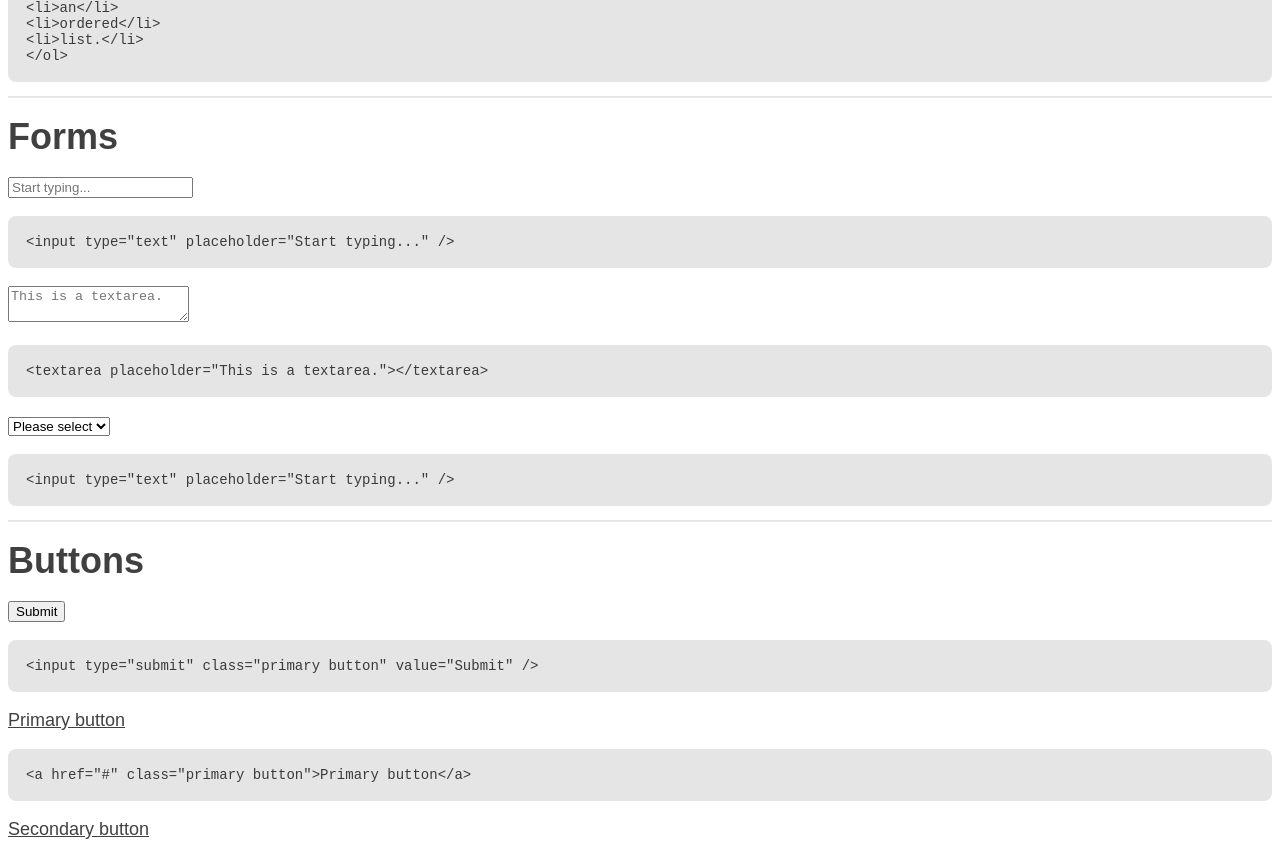
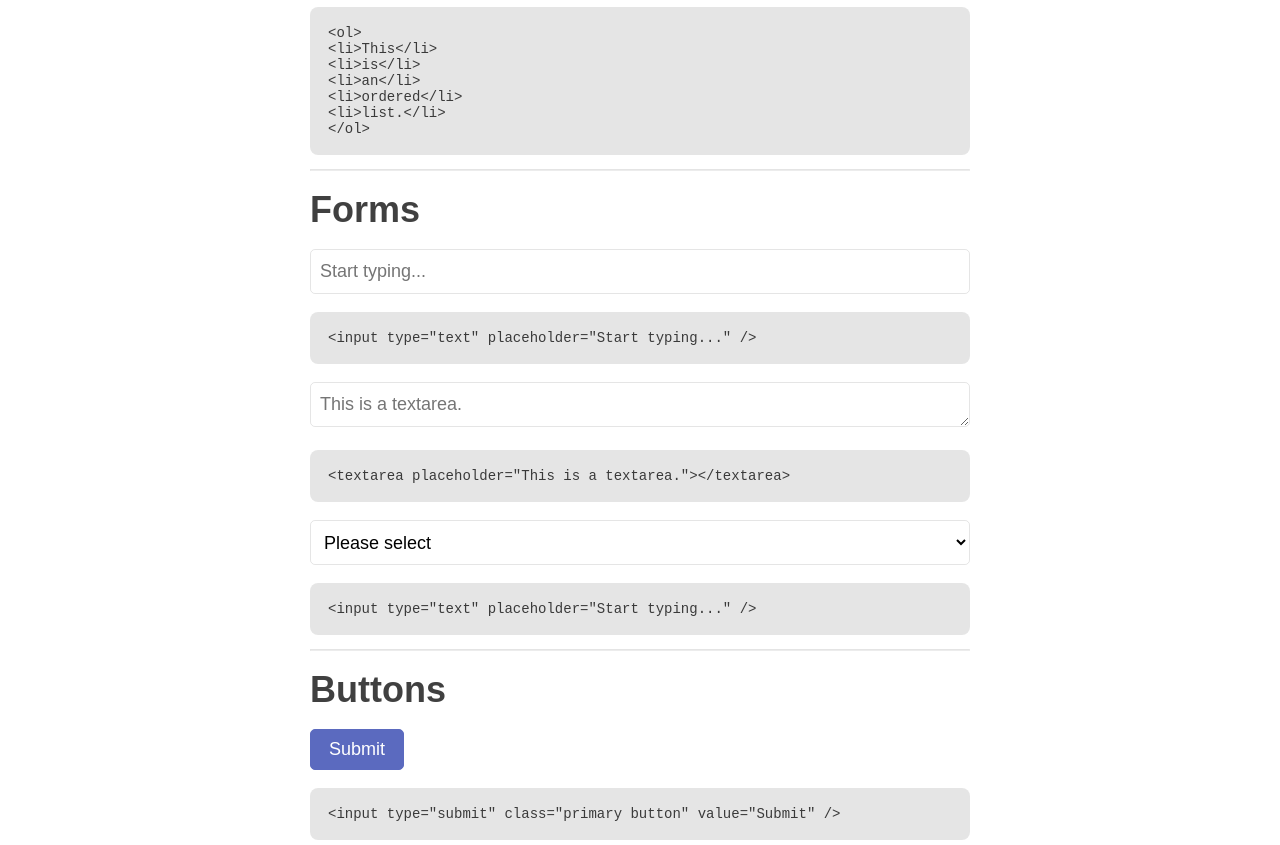
Before and after one commit to webdevan/bootstrap-lite, a website: page src/index.html in a window 1280 px wide. Shown: the part 2051-2896 px from the top of the page. Drawn offline with nearby package versions, Linux system fonts and the light colour scheme; files that its build step writes are made by us from their sources.

Commit message:
add stylesheet structure and base styles

```diff
--- /dev/null
+++ b/src/styles/_alerts.scss
@@ -0,0 +1,3 @@
+.alert {
+  background: red;
+}
--- /dev/null
+++ b/src/styles/_base.scss
@@ -0,0 +1,9 @@
+html,
+body {
+  margin: 0;
+  padding: 0;
+}
+
+* {
+  box-sizing: border-box;
+}
--- /dev/null
+++ b/src/styles/_buttons.scss
@@ -0,0 +1,15 @@
+.button {
+  padding: 0.5rem 1rem;
+  border-radius: 5px;
+  border: 1px solid $primary-color;
+  cursor: pointer;
+  text-decoration: none;
+  &.primary {
+    background: $primary-color;
+    color: white;
+  }
+  &.secondary {
+    background: transparent;
+    color: $primary-color;
+  }
+}
--- /dev/null
+++ b/src/styles/_forms.scss
@@ -0,0 +1,33 @@
+input[type="text"],
+input[type="password"],
+textarea,
+select {
+  line-height: 1.4;
+  font-family: $primary-font;
+  font-size: 18px;
+  padding: 0.5rem;
+  height: 2.5rem;
+  border: 1px solid $muted-color;
+  border-radius: 5px;
+  width: 100%;
+  background: transparent;
+}
+
+input[type="submit"] {
+  font-size: inherit;
+}
+
+input:focus,
+textarea:focus,
+select:focus {
+  outline: none;
+  background: rgba($muted-color, 0.05);
+}
+
+textarea {
+  resize: vertical;
+  width: 100%;
+  max-width: 100%;
+  height: 2.5rem;
+  min-height: 2.5rem;
+}
--- /dev/null
+++ b/src/styles/_layout.scss
@@ -0,0 +1,6 @@
+.main-layout {
+  width: 700px;
+  max-width: 100%;
+  padding: 20px;
+  margin: auto;
+}
--- /dev/null
+++ b/src/styles/_typography.scss
@@ -0,0 +1,45 @@
+html {
+  font-size: 18px;
+  color: $text-color;
+  font-family: $primary-font;
+}
+
+a {
+  color: $text-color;
+  text-decoration: underline;
+}
+
+h1,h2,h3,h4,h5,h6 {
+  margin: 1rem 0;
+}
+h1 { font-size: 3.5rem; }
+h2 { font-size: 2rem; }
+h3 { font-size: 1.5rem; }
+h4 { font-size: 1.25rem; }
+h5 { font-size: 1.1rem; }
+h6 { font-size: 1rem; }
+
+p { font-size: 1rem; }
+
+blockquote {
+  margin: 0;
+  padding-left: 2em;
+  border-left: 4px solid $muted-color;
+}
+
+ul, ol {
+  margin: 1rem 0;
+  padding: 0 0 0 1.5em;
+}
+
+hr {
+  border-color: $muted-color;
+}
+
+pre {
+  font-size: 14px;
+  padding: 1rem;
+  background: $muted-color;
+  border-radius: 8px;
+  white-space: break-spaces;
+}
--- /dev/null
+++ b/src/styles/_variables.scss
@@ -0,0 +1,4 @@
+$primary-font: arial, sans-serif;
+$primary-color: #5b6abf;
+$text-color: rgba(black, 0.75);
+$muted-color: rgba(black, 0.1);
--- a/src/styles/main.scss
+++ b/src/styles/main.scss
@@ -1,50 +1,7 @@
-$primary-font: arial, sans-serif;
-$primary-color: #5b6abf;
-$text-color: rgba(black, 0.75);
-$muted-color: rgba(black, 0.1);
-
-html {
-  font-size: 18px;
-  color: $text-color;
-  font-family: $primary-font;
-}
-
-a {
-  color: $text-color;
-  text-decoration: underline;
-}
-
-h1,h2,h3,h4,h5,h6 {
-  margin: 1rem 0;
-}
-h1 { font-size: 3.5rem; }
-h2 { font-size: 2rem; }
-h3 { font-size: 1.5rem; }
-h4 { font-size: 1.25rem; }
-h5 { font-size: 1.1rem; }
-h6 { font-size: 1rem; }
-
-p { font-size: 1rem; }
-
-blockquote {
-  margin: 0;
-  padding-left: 2em;
-  border-left: 4px solid $muted-color;
-}
-
-ul, ol {
-  margin: 1rem 0;
-  padding: 0 0 0 1.5em;
-}
-
-hr {
-  border-color: $muted-color;
-}
-
-pre {
-  font-size: 14px;
-  padding: 1rem;
-  background: $muted-color;
-  border-radius: 8px;
-  white-space: break-spaces;
-}
+@import './variables';
+@import './base';
+@import './typography';
+@import './layout';
+@import './buttons';
+@import './forms';
+@import './alerts';
```
